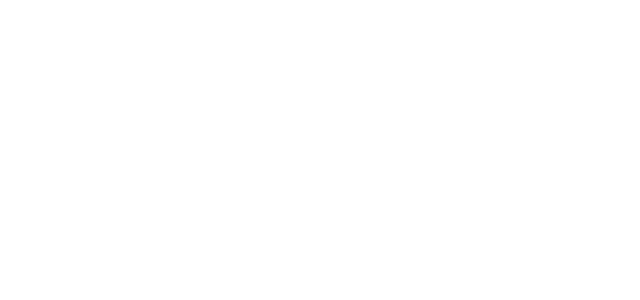
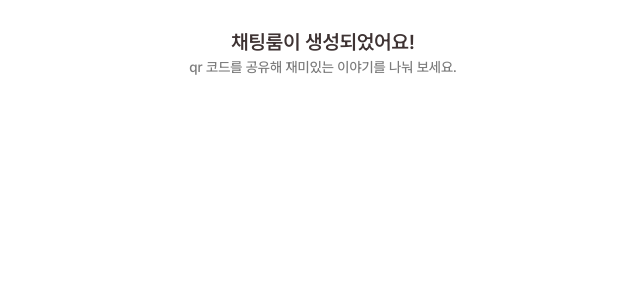
Before and after one commit to IT-s-Time-6Team/FE, a React (Vite) app: page /chatRoomCreated in a window 1280 px wide. Before the commit this address had no page. Shown: the top 300 px of the page, without its empty margins (317-957 px from the left). Built offline with nearby package versions, Linux system fonts and the light colour scheme.

Commit message:
feat: 헤더 추가(#8)

```diff
--- a/package.json
+++ b/package.json
@@ -13,6 +13,7 @@
   "dependencies": {
     "@emotion/react": "^11.14.0",
     "@emotion/styled": "^11.14.0",
+    "qrcode.react": "^4.2.0",
     "react": "^19.0.0",
     "react-dom": "^19.0.0",
     "react-router-dom": "^7.4.1"
--- a/src/App.tsx
+++ b/src/App.tsx
@@ -11,7 +11,7 @@
       <BrowserRouter>
         <Routes>
           <Route>
-            <Route path='/chatRoomCreate' element={<ChatRoomCreatedPage />} />
+            <Route path='/chatRoomCreated' element={<ChatRoomCreatedPage />} />
           </Route>
 
           <Route element={<Layout />}>
--- a/src/pages/chatRoomCreatedPage.tsx
+++ b/src/pages/chatRoomCreatedPage.tsx
@@ -1,9 +1,42 @@
-const ChatRoomCreatePage = () => {
+import styled from '@emotion/styled';
+
+const ChatRoomCreatedPage = () => {
   return (
-    <>
-      <h1>채팅방 생성 완료</h1>
-    </>
+    <ChatRoomCreatedContainer>
+      <ChatRoomCreatedHeader>
+        <Title>채팅룸이 생성되었어요!</Title>
+        <SubTitle>qr 코드를 공유해 재미있는 이야기를 나눠 보세요.</SubTitle>
+      </ChatRoomCreatedHeader>
+    </ChatRoomCreatedContainer>
   );
 };
 
-export default ChatRoomCreatePage;
+export default ChatRoomCreatedPage;
+const ChatRoomCreatedContainer = styled.div`
+  display: flex;
+  flex-direction: column;
+  align-items: center;
+
+  padding: 30px;
+  gap: 20px;
+`;
+const ChatRoomCreatedHeader = styled.div`
+  display: flex;
+  flex-direction: column;
+  align-items: center;
+
+  gap: 5px;
+`;
+const Title = styled.h2`
+  color: #3e3333;
+  text-align: center;
+
+  font-size: 20px;
+  font-weight: 600;
+`;
+const SubTitle = styled.p`
+  color: #7c7c7c;
+
+  font-size: 14px;
+  font-weight: 500;
+`;
```
Also changed, not shown: 1 other file (tests, documents, lock files or other folders).
